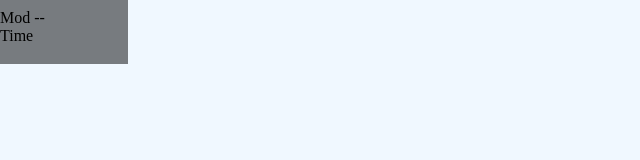
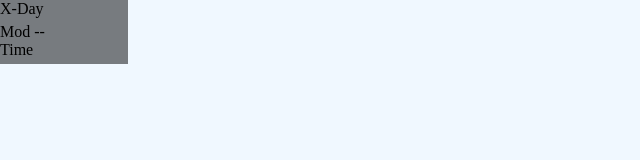
Before and after one commit to Foocett/Mod-Clock, a website: page Public/index.html in a window 1280 px wide. Shown: the full height of the page, 0-640 px from the left. Drawn offline with nearby package versions, Linux system fonts and the light colour scheme.

Commit message:
Create basic skeleton

```diff
--- a/Public/index.html
+++ b/Public/index.html
@@ -1,24 +1,32 @@
+<!DOCTYPE html>
+<!--suppress HtmlUnknownTarget -->
 <html lang="en">
     <head>
         <meta charset="UTF-8">
-    <meta name="viewport" content="width=128, height=64,initial-scale=1.0">
+        <meta name="viewport" content="width=3840, height=1100,initial-scale=1.0">
         <title>Mod CLock</title>
         <link rel="stylesheet" href="index.css">
         <script src="index.js"></script>
+        <script src="/socket.io/socket.io.js"></script>
     </head>
     <body>
-<div class="body-div div1">
-
+        <div class="body-div letter-day">
+            <p id="letter-text">X-Day</p>
         </div>
-<div class="body-div div2">
+        <div class="body-div scrolling-text">
+        </div>
+        <div class="body-div mod-number">
             <p id="mod-text">Mod --</p>
         </div>
-<div class="body-div div3">
+        <div class="body-div real-time">
             <p id="live-time">Time</p>
         </div>
-<div class="body-div div4">
-
+        <div class="body-div scroll-bar">
+            <div id="progress-container">
+                <div id="progress-bar">
+                    <div id="wave"></div>
                 </div>
-<div class="body-div div5"></div>
+            </div>
+        </div>
     </body>
 </html>
```
Lines whose indentation alone changed are shown as unchanged.
